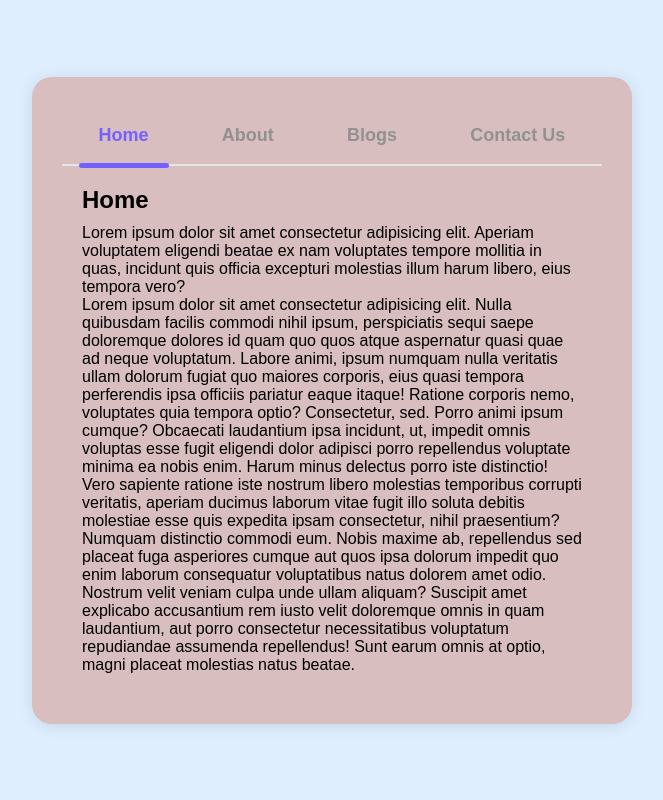
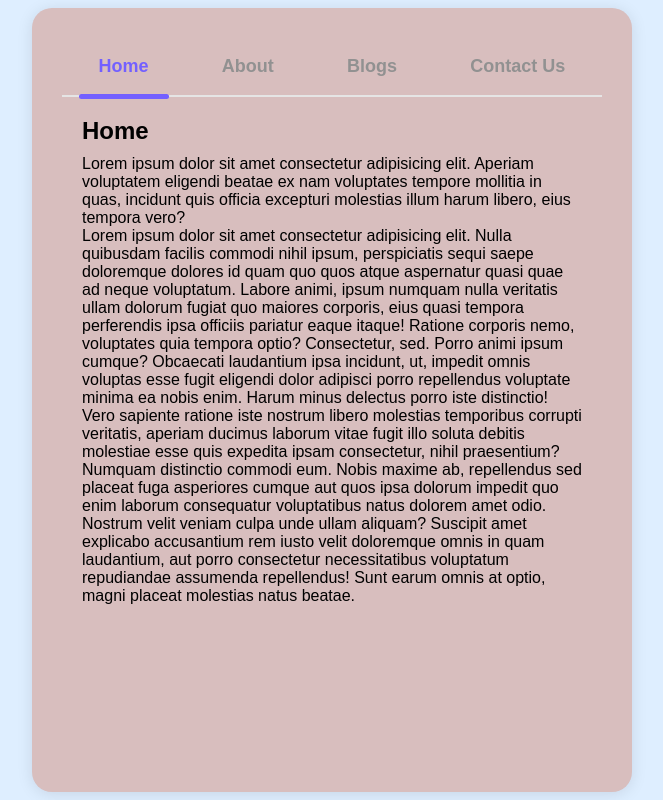
Before and after one commit to Lawrence-Sithole/Dumisani-Foundation, a plain HTML site: page index.html in a window 1280 px wide. Shown: the whole page, without its empty margins (308-971 px from the left). Drawn offline with Linux system fonts and the light colour scheme.

Commit message:
container height set to 98vh

```diff
--- a/style.css
+++ b/style.css
@@ -13,6 +13,7 @@ body {
 }
 .container {
   width: 600px;
+  height: 98vh;
   background-color: rgb(216, 190, 190);
   padding: 30px;
   box-shadow: 0 2px 16px rgba(0, 0, 0, 0.1);
```
